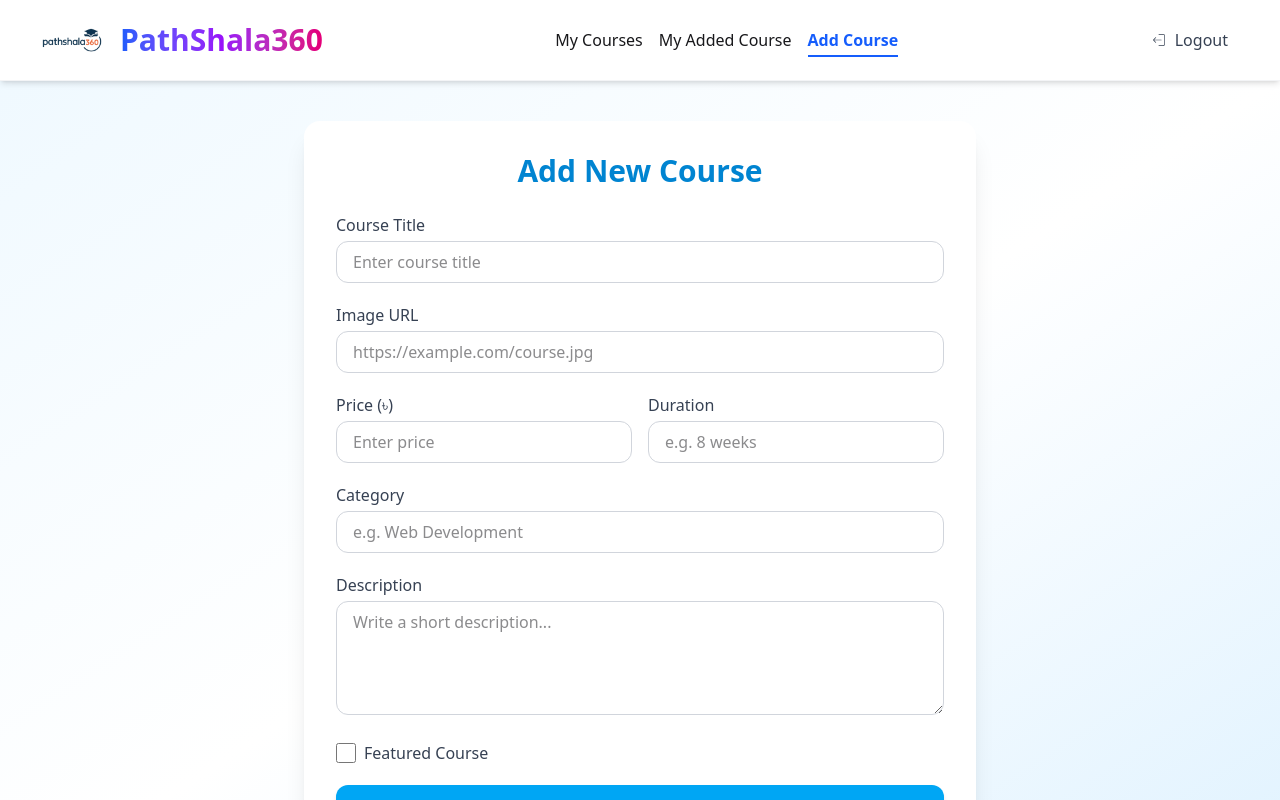
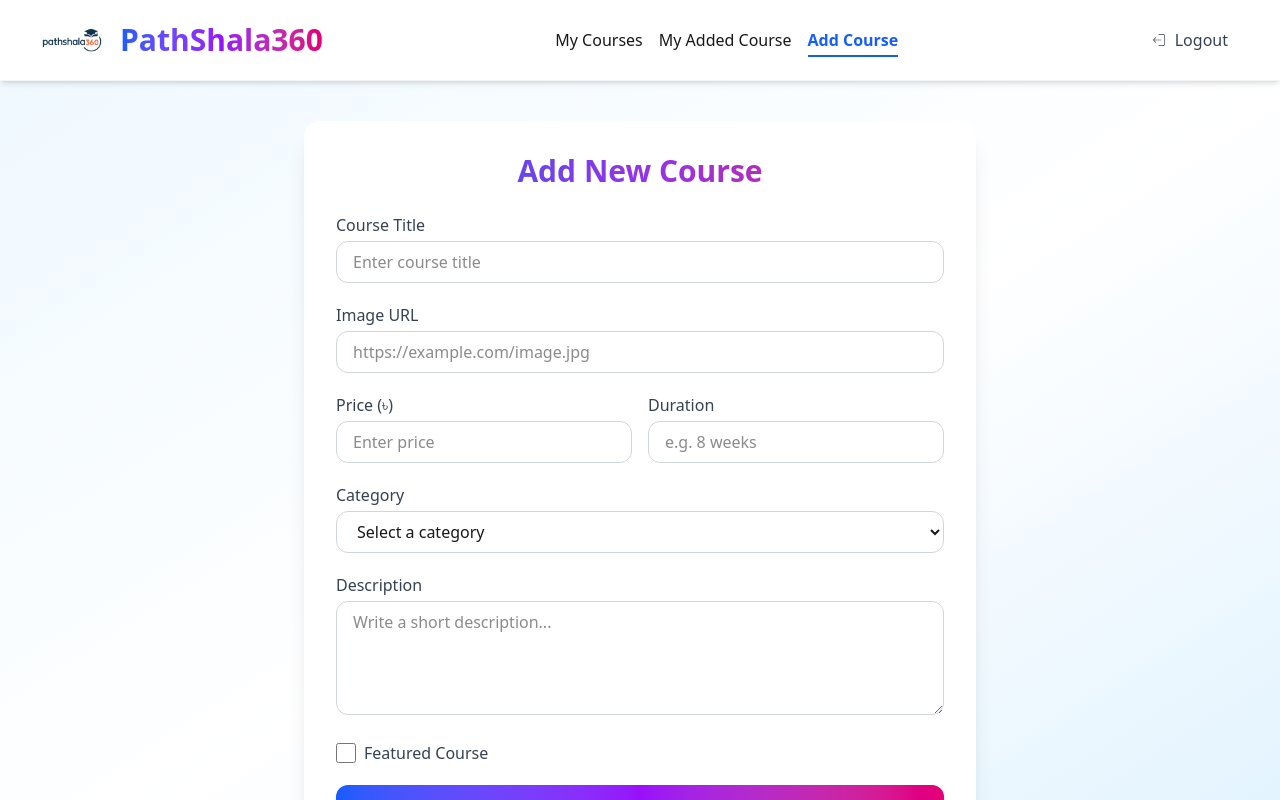
Before and after one commit to rashel9255/online-learning-platform-client, a React (Vite) app: page /dashboard/add-course in a window 1280 px wide. Shown: the top 800 px of the page. Built offline with nearby package versions, Linux system fonts and the light colour scheme; no server answers; sample sign-in values are in the browser's storage.

Commit message:
add course functionality add

```diff
--- a/src/Components/TopInstructors.jsx
+++ b/src/Components/TopInstructors.jsx
@@ -46,7 +46,6 @@ const TopInstructors = () => {
                             transition={{ duration: 0.5, delay: index * 0.1 }}
                             className="bg-base-200 rounded-2xl shadow-md hover:shadow-xl transition-all duration-300 overflow-hidden group"
                         >
-                            {console.log(ins)};
                             <div className="relative overflow-hidden">
                                 <img src={ins.avatar} alt={ins.name} className="w-full h-56 object-cover group-hover:scale-110 transition-transform duration-500" />
                                 <div className="absolute inset-0 bg-black/40 opacity-0 group-hover:opacity-100 transition duration-300 flex items-center justify-center">
--- a/src/Pages/AddCourse.jsx
+++ b/src/Pages/AddCourse.jsx
@@ -1,10 +1,12 @@
-import React, { useState } from "react";
+import React, { useState, useContext } from "react";
 // eslint-disable-next-line no-unused-vars
 import { motion } from "framer-motion";
 import axios from "axios";
 import { toast } from "react-toastify";
+import { AuthContext } from "../Context/AuthContext";
 
 const AddCourse = () => {
+    const { user } = useContext(AuthContext); // 🔹 logged-in user info
     const [formData, setFormData] = useState({
         title: "",
         image: "",
@@ -25,18 +27,49 @@ const AddCourse = () => {
 
     const handleSubmit = async (e) => {
         e.preventDefault();
+
         try {
+            // 🧠 Instructor info automatically from user
+            const instructorInfo = {
+                name: user?.displayName || "Unknown Instructor",
+                bio: null,
+                avatar: user?.photoURL || "https://i.ibb.co/8z7zjNY/default-avatar.png",
+                email: user?.email || "not_provided",
+                rating: null
+            };
+
             const newCourse = {
-                course_name: formData.title,
+                title: formData.title,
+                description: formData.description,
+                instructor: instructorInfo,
+                category: formData.category,
+                subcategory: null,
+                level: null,
+                price: parseFloat(formData.price),
+                originalPrice: null,
+                currency: "USD",
+                duration: formData.duration,
+                language: null,
+                subtitles: [],
                 thumbnail: formData.image,
-                price: parseFloat(formData.price),
-                duration: formData.duration,
-                category: formData.category,
-                description: formData.description,
+                rating: null,
+                totalRatings: null,
+                studentsEnrolled: 0,
+                lastUpdated: new Date().toISOString().split("T")[0],
+                objectives: [],
+                requirements: [],
+                curriculum: null,
+                features: [],
+                tags: [],
+                isBestseller: false,
+                isNew: true,
                 isFeatured: formData.isFeatured,
+                createdAt: new Date().toISOString(),
+                discount: null,
             };
 
             const res = await axios.post("http://localhost:3000/courses", newCourse);
+
             if (res.data.insertedId) {
                 toast.success("🎉 Course Added Successfully!");
                 setFormData({
@@ -58,8 +91,11 @@ const AddCourse = () => {
     return (
         <div className="min-h-screen flex items-center justify-center bg-linear-to-br from-sky-50 via-white to-sky-100 py-10 px-4">
             <motion.div initial={{ opacity: 0, y: 30 }} animate={{ opacity: 1, y: 0 }} transition={{ duration: 0.6 }} className="bg-white shadow-xl rounded-2xl p-8 w-full max-w-2xl">
-                <h2 className="text-3xl font-bold text-center text-sky-600 mb-6">Add New Course</h2>
+                <h2 className="text-2xl md:text-3xl font-bold text-center text-primary-gradient mb-6">Add New Course</h2>
+
+
                 <form onSubmit={handleSubmit} className="space-y-5">
+                    {/* Title */}
                     <div>
                         <label className="block text-gray-700 font-medium mb-1">Course Title</label>
                         <input
@@ -73,6 +109,7 @@ const AddCourse = () => {
                         />
                     </div>
 
+                    {/* Image */}
                     <div>
                         <label className="block text-gray-700 font-medium mb-1">Image URL</label>
                         <input
@@ -80,12 +117,13 @@ const AddCourse = () => {
                             name="image"
                             value={formData.image}
                             onChange={handleChange}
-                            placeholder="https://example.com/course.jpg"
+                            placeholder="https://example.com/image.jpg"
                             className="w-full px-4 py-2 border border-gray-300 rounded-xl focus:ring-2 focus:ring-sky-400 focus:outline-none"
                             required
                         />
                     </div>
 
+                    {/* Price & Duration */}
                     <div className="grid grid-cols-2 gap-4">
                         <div>
                             <label className="block text-gray-700 font-medium mb-1">Price (৳)</label>
@@ -99,6 +137,7 @@ const AddCourse = () => {
                                 required
                             />
                         </div>
+
                         <div>
                             <label className="block text-gray-700 font-medium mb-1">Duration</label>
                             <input
@@ -113,19 +152,30 @@ const AddCourse = () => {
                         </div>
                     </div>
 
+                    {/* Category */}
                     <div>
                         <label className="block text-gray-700 font-medium mb-1">Category</label>
-                        <input
-                            type="text"
+                        <select
                             name="category"
                             value={formData.category}
                             onChange={handleChange}
-                            placeholder="e.g. Web Development"
-                            className="w-full px-4 py-2 border border-gray-300 rounded-xl focus:ring-2 focus:ring-sky-400 focus:outline-none"
+                            className="w-full px-4 py-2 border border-gray-300 rounded-xl focus:ring-2 focus:ring-sky-400 focus:outline-none bg-white"
                             required
-                        />
+                        >
+                            <option value="">Select a category</option>
+                            <option value="Web Development">Web Development</option>
+                            <option value="App Development">App Development</option>
+                            <option value="Data Science">Data Science</option>
+                            <option value="Design">Design</option>
+                            <option value="Digital Marketing">Digital Marketing</option>
+                            <option value="Cyber Security">Cyber Security</option>
+                            <option value="Machine Learning">Machine Learning</option>
+                            <option value="Video Editing">Video Editing</option>
+                            <option value="Others">Others</option>
+                        </select>
                     </div>
 
+                    {/* Description */}
                     <div>
                         <label className="block text-gray-700 font-medium mb-1">Description</label>
                         <textarea
@@ -139,16 +189,18 @@ const AddCourse = () => {
                         />
                     </div>
 
+                    {/* Featured */}
                     <div className="flex items-center gap-2">
                         <input type="checkbox" name="isFeatured" checked={formData.isFeatured} onChange={handleChange} className="w-5 h-5 text-sky-500" />
                         <label className="text-gray-700 font-medium">Featured Course</label>
                     </div>
 
+                    {/* Submit Button */}
                     <motion.button
                         whileHover={{ scale: 1.03 }}
                         whileTap={{ scale: 0.97 }}
                         type="submit"
-                        className="w-full bg-sky-500 hover:bg-sky-600 text-white font-semibold py-3 rounded-xl transition duration-300 shadow-md"
+                        className="w-full bg-linear-to-r from-blue-600 via-purple-600 to-pink-600 hover:from-blue-700 hover:via-purple-700 hover:to-pink-700 text-white font-semibold py-3 rounded-xl transition duration-300 shadow-md cursor-pointer"
                     >
                         Add Course
                     </motion.button>
--- a/src/index.css
+++ b/src/index.css
@@ -1,13 +1,40 @@
 @import "tailwindcss";
-@plugin "daisyui";
+@plugin "daisyui" {
+    themes: light --default;
+}
+
+@plugin "daisyui/theme" {
+    name: "light";
+    default: true;
+    --color-primary: #632ee3;
+    --color-secondary: teal;
+}
+
+.text-primary-gradient {
+    background: linear-gradient(to right, #2563eb, #9333ea, #db2777);
+    -webkit-background-clip: text;
+    -webkit-text-fill-color: transparent;
+    background-clip: text;
+    color: transparent;
+}
 
 a.active {
-  @apply text-primary font-bold;
+    @apply text-primary font-bold;
 }
 
 .btn-primary {
-    background-image: linear-gradient(to bottom right, #632EE3, #9F62F2) !important;
+    background-image: linear-gradient(to bottom right, #632ee3, #9f62f2) !important;
     color: white !important;
     border: none !important;
     transition: all 0.3s ease;
-  }
+}
+
+.btn-primary:hover {
+    background-image: linear-gradient(to bottom right, #7642e9, #b27af5) !important;
+    transform: translateY(-1px);
+}
+
+.btn-primary:active {
+    background-image: linear-gradient(to bottom right, #5121c7, #8c4de4) !important;
+    transform: scale(0.97);
+}
```
Also changed, not shown: src/Pages/AllCourses.jsx (+4 -5 lines).
